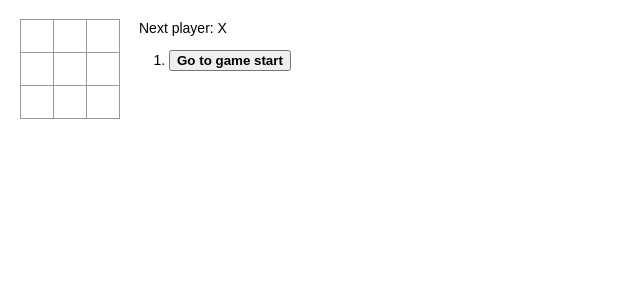
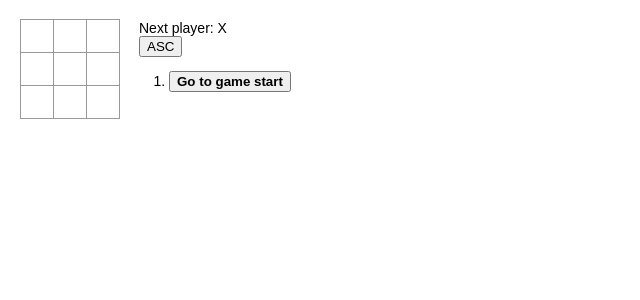
Before and after one commit to volmedo/react-tutorial, a React (Create React App) app: page / in a window 1280 px wide. Shown: the top 300 px of the page, without its empty margins (0-640 px from the left). Built offline with nearby package versions, Linux system fonts and the light colour scheme.

Commit message:
Add switch to change sort order

```diff
--- a/src/index.jsx
+++ b/src/index.jsx
@@ -37,7 +37,8 @@ class Game extends React.Component {
         }
       ],
       currentMove: 0,
-      xIsNext: true
+      xIsNext: true,
+      descendingOrder: false
     };
   }
 
@@ -66,8 +67,15 @@ class Game extends React.Component {
     });
   }
 
+  switchSortOrder() {
+    const { descendingOrder } = this.state;
+    this.setState({
+      descendingOrder: !descendingOrder
+    });
+  }
+
   render() {
-    const { history, currentMove, xIsNext } = this.state;
+    const { history, currentMove, xIsNext, descendingOrder } = this.state;
     const current = history[currentMove];
     const winner = calculateWinner(current.squares);
 
@@ -96,6 +104,10 @@ class Game extends React.Component {
       );
     });
 
+    if (descendingOrder) {
+      moves.reverse();
+    }
+
     return (
       <div className="game">
         <div className="game-board">
@@ -103,6 +115,9 @@ class Game extends React.Component {
         </div>
         <div className="game-info">
           <div>{status}</div>
+          <button type="button" onClick={() => this.switchSortOrder()}>
+            {descendingOrder ? "DESC" : "ASC"}
+          </button>
           <ol>{moves}</ol>
         </div>
       </div>
```
